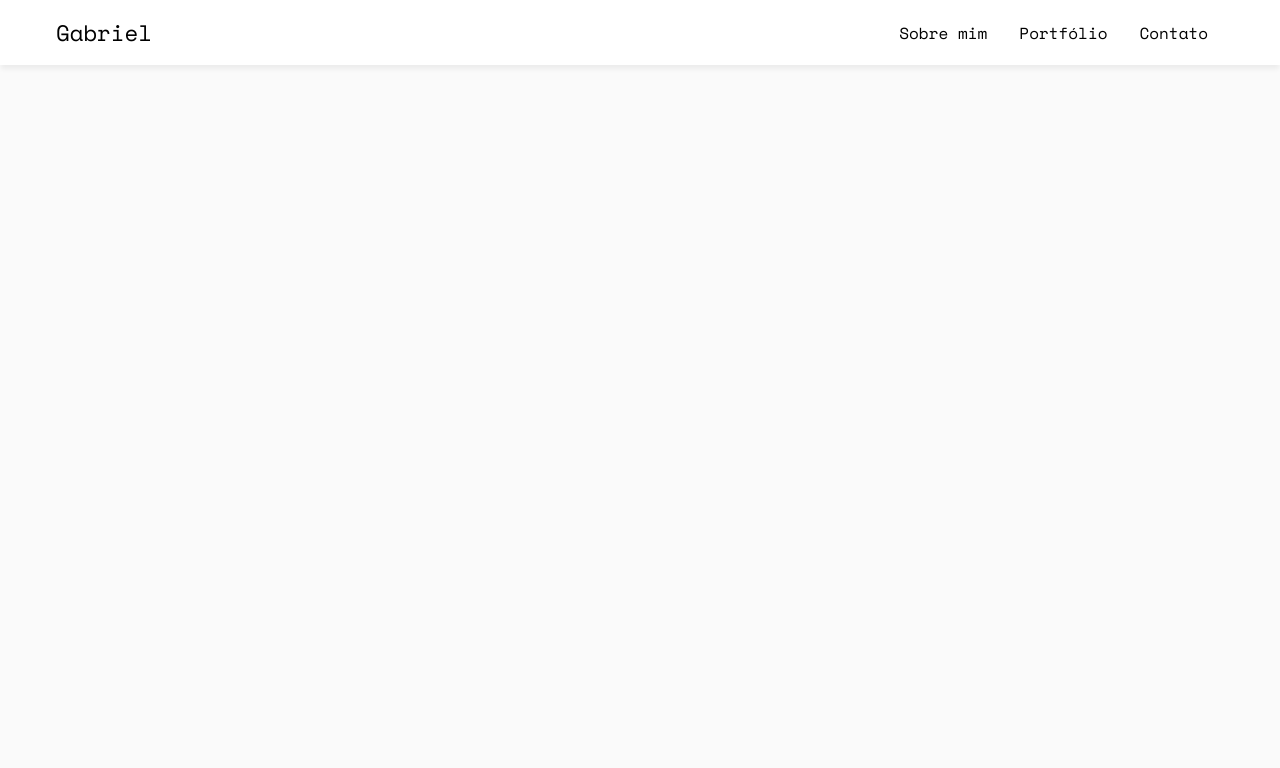
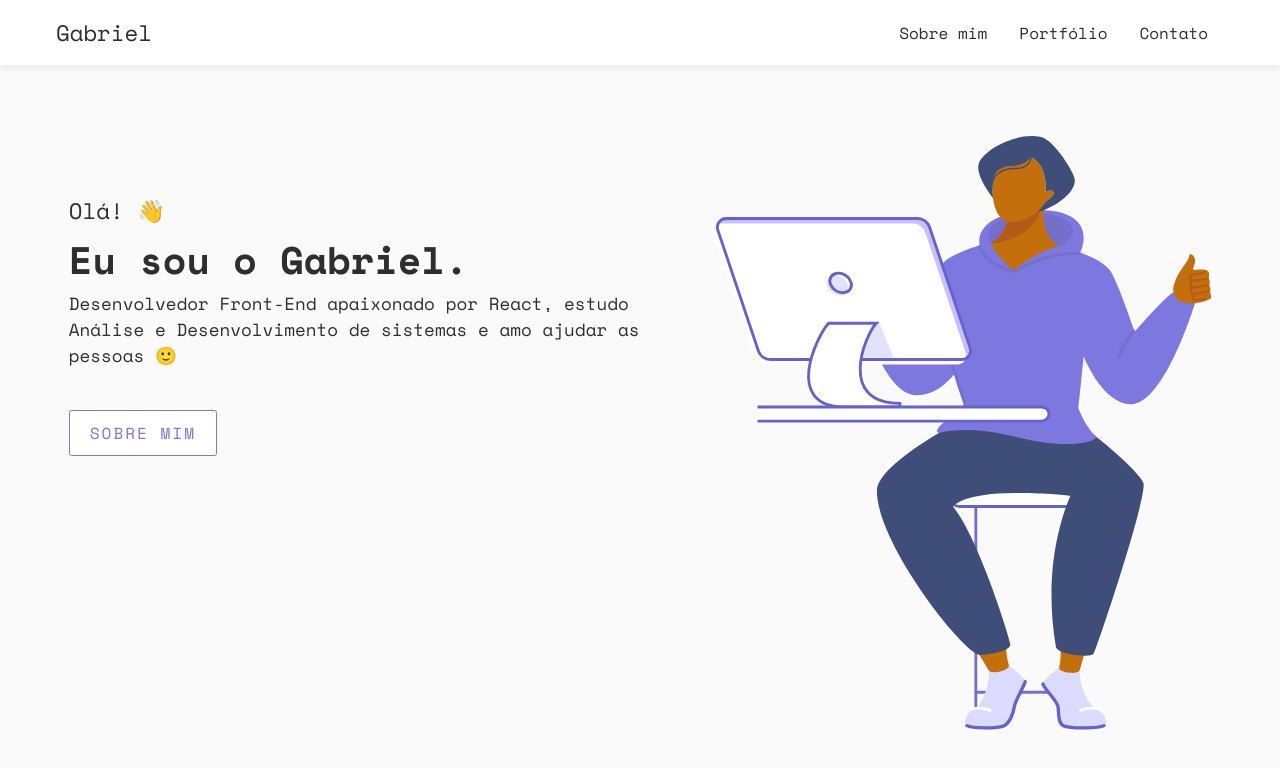
Before and after one commit to gabrielnafuzi/personal-site, a React (Create React App) app: page / in a window 1280 px wide. Shown: the top 768 px of the page. Built offline with nearby package versions, Linux system fonts and the light colour scheme; the HTML template or start-up script is replaced by a standard one.

Commit message:
finished landing section

```diff
--- a/src/App.js
+++ b/src/App.js
@@ -1,5 +1,6 @@
 import React from 'react';
 import Header from './components/Header';
+import LandingSection from './components/LandingSection';
 
 import GlobalStyles from './styles/GlobalStyles';
 
@@ -7,7 +8,7 @@ const App = () => {
   return (
     <>
       <Header />
-
+      <LandingSection />
       <GlobalStyles />
     </>
   );
--- /dev/null
+++ b/src/components/LandingSection/index.js
@@ -0,0 +1,36 @@
+import React from 'react';
+
+import { ReactComponent as HeroImage } from '../../assets/hero-img.svg';
+
+import { Container, ContentBlock, HelloText, HeroImageBlock } from './styles';
+
+const LandingSection = () => {
+  return (
+    <Container>
+      <ContentBlock>
+        <HelloText>
+          Olá!{' '}
+          <span role="img" aria-label="Mão abanando">
+            👋
+          </span>
+        </HelloText>
+        <h1>Eu sou o Gabriel.</h1>
+        <p>
+          Desenvolvedor Front-End apaixonado por React, estudo Análise e
+          Desenvolvimento de sistemas e amo ajudar as pessoas{' '}
+          <span role="img" aria-label="Rosto feliz">
+            🙂
+          </span>
+        </p>
+
+        <a href="#about">Sobre mim</a>
+      </ContentBlock>
+
+      <HeroImageBlock>
+        <HeroImage />
+      </HeroImageBlock>
+    </Container>
+  );
+};
+
+export default LandingSection;
--- /dev/null
+++ b/src/components/LandingSection/styles.js
@@ -0,0 +1,93 @@
+import styled from 'styled-components';
+
+export const Container = styled.section`
+  height: calc(100vh - 82px);
+  margin: 0 auto;
+  max-width: 1200px;
+  padding: 0 1.8rem;
+
+  display: flex;
+`;
+
+export const ContentBlock = styled.div`
+  display: flex;
+  flex-direction: column;
+  margin-top: 7rem;
+
+  h1 {
+    font-size: 2rem;
+    font-weight: 600;
+    line-height: 3.75rem;
+  }
+
+  p {
+    font-size: 1rem;
+    font-weight: 300;
+  }
+
+  a {
+    margin-top: 2.6rem;
+    background: var(--color-white);
+    border: 1px solid var(--color-purple);
+
+    font-size: 0.7rem;
+    font-weight: 500;
+    letter-spacing: 0.125rem;
+    text-transform: uppercase;
+    text-decoration: none;
+    color: var(--color-purple);
+    border-radius: 2.5px;
+    max-width: max-content;
+    padding: 0.625rem 1.25rem;
+
+    transition: all 0.4s ease;
+
+    &:hover,
+    &:focus {
+      transform: translateY(-6px);
+    }
+  }
+
+  @media (min-width: 979px) {
+    max-width: 55%;
+    margin-right: 1rem;
+
+    h1 {
+      font-size: 2.4rem;
+    }
+
+    p {
+      font-size: 1.1rem;
+    }
+
+    a {
+      font-size: 1rem;
+    }
+  }
+`;
+
+export const HelloText = styled.h3`
+  font-size: 1.35rem;
+  font-weight: 300;
+  margin-bottom: 0.2rem;
+
+  @media (min-width: 979px) {
+    font-size: 1.4rem;
+  }
+`;
+
+export const HeroImageBlock = styled.div`
+  display: none;
+
+  @media (min-width: 979px) {
+    display: block;
+    width: 45%;
+    margin-top: 3.4rem;
+    margin-bottom: 0.4rem;
+
+    svg {
+      max-width: 100%;
+      max-height: 100%;
+    }
+  }
+`;
--- a/src/styles/GlobalStyles.js
+++ b/src/styles/GlobalStyles.js
@@ -19,11 +19,15 @@ export default createGlobalStyle`
     background: var(--color-background);
   }
 
+  body {
+    padding-top: 82px;
+  }
+
   *, button, input {
     border: 0;
     background: none;
     font-family: 'Space Mono', monospace;
-    color: var(--black);
+    color: var(--color-black);
     transition: color 0.2s ease-out;
   }
 
```
Also changed, not shown: src/assets/hero-img.svg (renamed from src/assets/character 16.svg).
